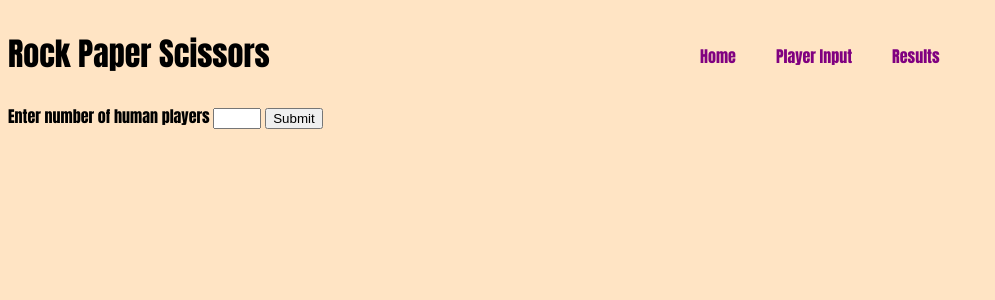
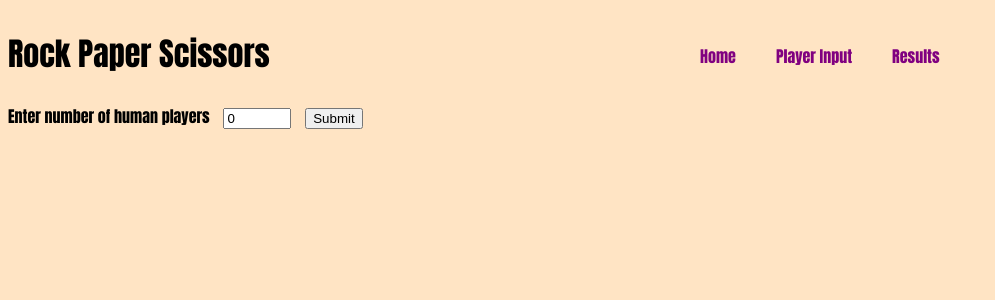
Before and after one commit to andrewhunter1612/flask-weekend-homework, a Flask app: page / in a window 1280 px wide. Shown: the top 300 px of the page, without its empty margins (0-995 px from the left). Run offline with Flask 2, Linux system fonts and the light colour scheme.

Commit message:
bored with css  now

```diff
--- a/app/static/styles.css
+++ b/app/static/styles.css
@@ -23,3 +23,9 @@ body{
     text-decoration: none;
     color: purple;
 }
+
+#number_of_players {
+    margin: 0px 10px;
+    width: 60px;
+
+}
--- a/app/templates/home_page.html
+++ b/app/templates/home_page.html
@@ -21,7 +21,7 @@
         <header>
             <form action="/" method="POST">
                 <label for="number_of_players">Enter number of human players</label>
-                <input type="number" name="number_of_players" id="number_of_players" max="2" min="0">
+                <input type="number" name="number_of_players" id="number_of_players" value="0" max="2" min="0">
 
                 <input type="submit" value="Submit">
 
--- a/app/templates/results.html
+++ b/app/templates/results.html
@@ -4,11 +4,13 @@
     <meta charset="UTF-8">
     <meta name="viewport" content="width=device-width, initial-scale=1.0">
     <title>{{title}}</title>
+    <link rel="stylesheet" href="{{ url_for('static', filename='styles.css') }}">
+
 </head>
 <body>
-    <header>
+    <header id="header">
         <h1>{{title}}</h1>
-        <nav>
+        <nav id="nav-bar">
             <ul>
                 <li><a href="/">Home</a></li>
                 <li><a href="player-input">Player Input</a></li>
```
Also changed, not shown: app/templates/player_input.html (+5 -3 lines).
